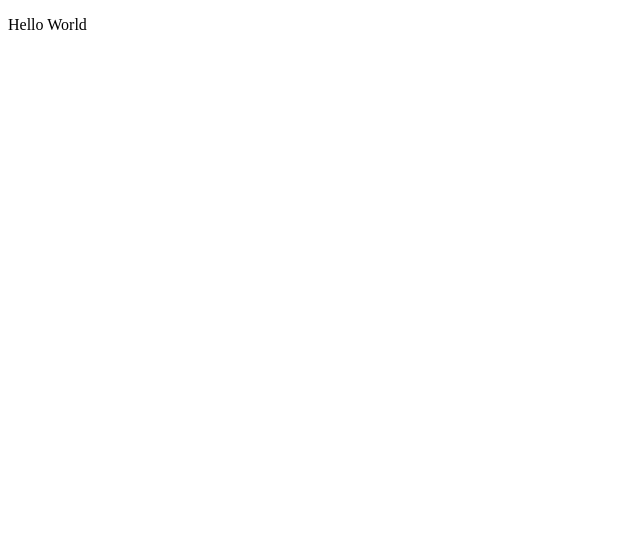
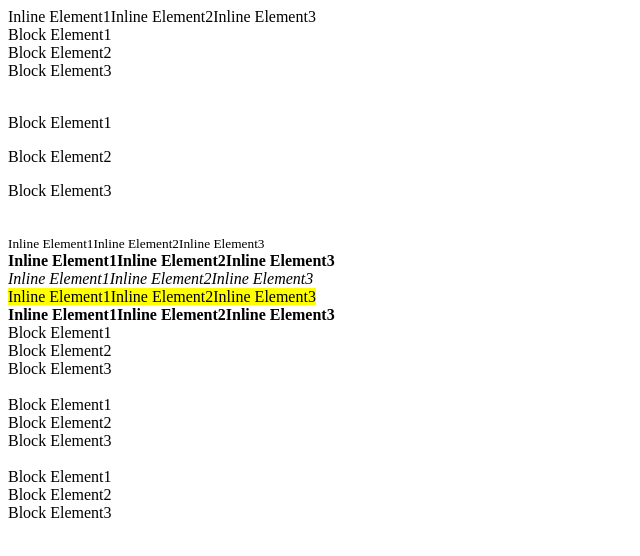
Before and after one commit to h-waji/project1, a plain HTML site: page index.html in a window 1280 px wide. Shown: the whole page, without its empty margins (0-640 px from the left). Drawn offline with Linux system fonts and the light colour scheme.

Commit message:
add inline elements and block elements

```diff
--- a/index.html
+++ b/index.html
@@ -7,6 +7,26 @@
   <title>Document</title>
 </head>
 <body>
-  <p>Hello World</p>
+  <span>Inline Element1</span><span>Inline Element2</span><span>Inline Element3</span>
+  <br>
+  <div>Block Element1</div><div>Block Element2</div><div>Block Element3</div>
+  <br>
+  <p>Block Element1</p><p>Block Element2</p><p>Block Element3</p>
+  <br>
+  <small>Inline Element1</small><small>Inline Element2</small><small>Inline Element3</small>
+  <br>
+  <strong>Inline Element1</strong><strong>Inline Element2</strong><strong>Inline Element3</strong>
+  <br>
+  <em>Inline Element1</em><em>Inline Element2</em><em>Inline Element3</em>
+  <br>
+  <mark>Inline Element1</mark><mark>Inline Element2</mark><mark>Inline Element3</mark>
+  <br>
+  <b>Inline Element1</b><b>Inline Element2</b><b>Inline Element3</b>
+  <br>
+  <header>Block Element1</header><header>Block Element2</header><header>Block Element3</header>
+  <br>
+  <main>Block Element1</main><main>Block Element2</main><main>Block Element3</main>
+  <br>
+  <footer>Block Element1</footer><footer>Block Element2</footer><footer>Block Element3</footer>
 </body>
 </html>
```
